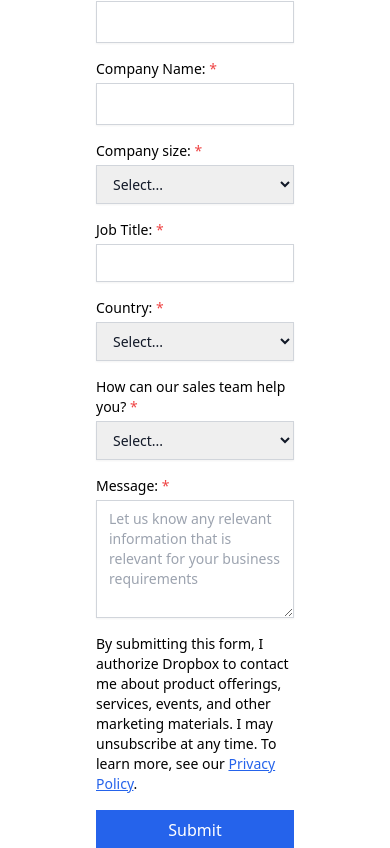
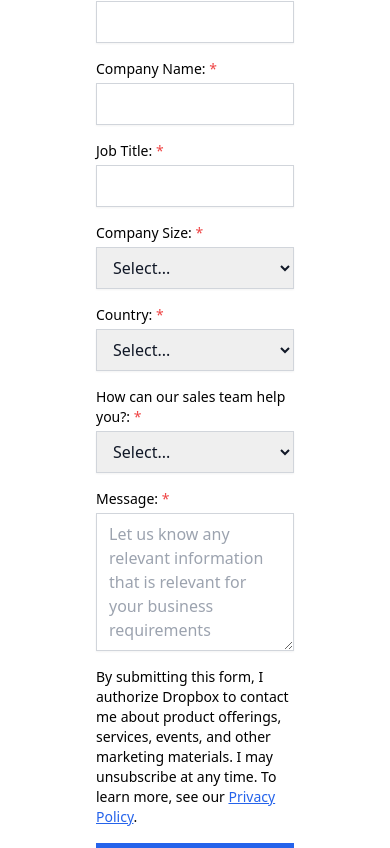
Before and after one commit to MQ-06/Dropbox-clone, a React (Vite) app: page /contact-us in a window 390 px wide. Shown: the part 1282-2130 px from the top of the page. Built offline with nearby package versions, Linux system fonts and the light colour scheme.

Commit message:
contact form validation done

```diff
--- a/src/pages/ContactUs.jsx
+++ b/src/pages/ContactUs.jsx
@@ -1,10 +1,25 @@
-import React from "react";
+import React, { useState } from "react";
 import "../index.css";
 import Navbar from "../components/NavBar";
 import Footer from "../components/Footer";
 import { NavLink } from "react-router-dom";
 
 const ContactUs = () => {
+  const [formData, setFormData] = useState({
+    firstName: "",
+    lastName: "",
+    email: "",
+    phone: "",
+    company: "",
+    companySize: "",
+    jobTitle: "",
+    country: "",
+    help: "",
+    message: "",
+  });
+
+  const [errors, setErrors] = useState({});
+
   const menuVisibility = {
     products: true,
     solutions: true,
@@ -15,6 +30,43 @@ const ContactUs = () => {
     signUp: true,
     logIn: true,
     getStarted: true,
+  };
+
+  const handleChange = (e) => {
+    setFormData({ ...formData, [e.target.name]: e.target.value });
+    setErrors({ ...errors, [e.target.name]: "" });
+  };
+
+  const validate = () => {
+    const newErrors = {};
+    if (!formData.firstName) newErrors.firstName = "First Name is required.";
+    if (!formData.lastName) newErrors.lastName = "Last Name is required.";
+    if (!formData.email) newErrors.email = "Email is required.";
+    else if (
+      !/^[A-Z0-9._%+-]+@[A-Z0-9.-]+\.[A-Z]{2,4}$/i.test(formData.email)
+    )
+      newErrors.email = "Invalid email address.";
+    if (!formData.phone) newErrors.phone = "Phone Number is required.";
+    if (!formData.company) newErrors.company = "Company Name is required.";
+    if (!formData.companySize)
+      newErrors.companySize = "Company Size is required.";
+    if (!formData.jobTitle) newErrors.jobTitle = "Job Title is required.";
+    if (!formData.country) newErrors.country = "Country is required.";
+    if (!formData.help) newErrors.help = "This field is required.";
+    if (!formData.message) newErrors.message = "Message is required.";
+
+    return newErrors;
+  };
+
+  const handleSubmit = (e) => {
+    e.preventDefault();
+    const validationErrors = validate();
+    if (Object.keys(validationErrors).length > 0) {
+      setErrors(validationErrors);
+    } else {
+      console.log("Form submitted successfully", formData);
+      // Handle form submission (e.g., API call)
+    }
   };
 
   return (
@@ -68,134 +120,101 @@ const ContactUs = () => {
 
         {/* Right Section (Form) */}
         <div className="px-16">
-          <form action="#" method="POST" className="space-y-4">
-            <div className="grid grid-cols-1 md:grid-cols-2 gap-4">
-              <div>
-                <label htmlFor="firstName" className="block text-sm text-black">
-                  First Name:<span className="text-red-500"> *</span>
+          <form onSubmit={handleSubmit} className="space-y-4">
+            {[
+              { label: "First Name", name: "firstName", type: "text" },
+              { label: "Last Name", name: "lastName", type: "text" },
+              { label: "Work Email Address", name: "email", type: "email" },
+              { label: "Phone Number", name: "phone", type: "tel" },
+              { label: "Company Name", name: "company", type: "text" },
+              { label: "Job Title", name: "jobTitle", type: "text" },
+            ].map((field) => (
+              <div key={field.name}>
+                <label
+                  htmlFor={field.name}
+                  className="block text-sm text-black"
+                >
+                  {field.label}:<span className="text-red-500"> *</span>
                 </label>
                 <input
-                  type="text"
-                  id="firstName"
-                  name="firstName"
-                  className="mt-1 block w-full border border-gray-300 shadow-sm py-2 px-3 text-gray-900 focus:ring-blue-500 focus:border-blue-500"
+                  type={field.type}
+                  id={field.name}
+                  name={field.name}
+                  value={formData[field.name]}
+                  onChange={handleChange}
+                  className={`mt-1 block w-full border ${
+                    errors[field.name] ? "border-red-500" : "border-gray-300"
+                  } shadow-sm py-2 px-3 text-gray-900 focus:ring-blue-500 focus:border-blue-500`}
                 />
+                {errors[field.name] && (
+                  <p className="text-red-500 text-xs mt-1">
+                    {errors[field.name]}
+                  </p>
+                )}
               </div>
-              <div>
-                <label htmlFor="lastName" className="block text-sm text-black">
-                  Last Name:<span className="text-red-500"> *</span>
+            ))}
+
+            {/* Dropdown Fields */}
+            {[
+              {
+                label: "Company Size",
+                name: "companySize",
+                options: [
+                  "Select...",
+                  "1-10",
+                  "11-50",
+                  "51-200",
+                  "201-500",
+                  "500+",
+                ],
+              },
+              {
+                label: "Country",
+                name: "country",
+                options: ["Select...", "United States", "Canada", "UK", "Other"],
+              },
+              {
+                label: "How can our sales team help you?",
+                name: "help",
+                options: [
+                  "Select...",
+                  "Discuss pricing and plans",
+                  "Understand specific features",
+                  "Improve workflow efficiency",
+                  "Other",
+                ],
+              },
+            ].map((dropdown) => (
+              <div key={dropdown.name}>
+                <label htmlFor={dropdown.name} className="block text-sm text-black">
+                  {dropdown.label}:<span className="text-red-500"> *</span>
                 </label>
-                <input
-                  type="text"
-                  id="lastName"
-                  name="lastName"
-                  className="mt-1 block w-full border border-gray-300 shadow-sm py-2 px-3 text-gray-900 focus:ring-blue-500 focus:border-blue-500"
-                />
+                <select
+                  id={dropdown.name}
+                  name={dropdown.name}
+                  value={formData[dropdown.name]}
+                  onChange={handleChange}
+                  className={`mt-1 block w-full border ${
+                    errors[dropdown.name]
+                      ? "border-red-500"
+                      : "border-gray-300"
+                  } shadow-sm py-2 px-3 text-gray-900 focus:ring-blue-500 focus:border-blue-500`}
+                >
+                  {dropdown.options.map((option, index) => (
+                    <option key={index} value={option}>
+                      {option}
+                    </option>
+                  ))}
+                </select>
+                {errors[dropdown.name] && (
+                  <p className="text-red-500 text-xs mt-1">
+                    {errors[dropdown.name]}
+                  </p>
+                )}
               </div>
-            </div>
+            ))}
 
-            <div>
-              <label htmlFor="email" className="block text-sm text-black">
-                Work Email Address:<span className="text-red-500"> *</span>
-              </label>
-              <input
-                type="email"
-                id="email"
-                name="email"
-                className="mt-1 block w-full border border-gray-300 shadow-sm py-2 px-3 text-gray-900 focus:ring-blue-500 focus:border-blue-500"
-              />
-            </div>
-
-            <div>
-              <label htmlFor="phone" className="block text-sm text-black">
-                Phone Number:<span className="text-red-500"> *</span>
-              </label>
-              <input
-                type="tel"
-                id="phone"
-                name="phone"
-                className="mt-1 block w-full border border-gray-300 shadow-sm py-2 px-3 text-gray-900 focus:ring-blue-500 focus:border-blue-500"
-              />
-            </div>
-
-            <div>
-              <label htmlFor="company" className="block text-sm text-black">
-                Company Name:<span className="text-red-500"> *</span>
-              </label>
-              <input
-                type="text"
-                id="company"
-                name="company"
-                className="mt-1 block w-full border border-gray-300 shadow-sm py-2 px-3 text-gray-900 focus:ring-blue-500 focus:border-blue-500"
-              />
-            </div>
-
-            <div>
-              <label htmlFor="companySize" className="block text-sm text-black">
-                Company size:<span className="text-red-500"> *</span>
-              </label>
-              <select
-                id="companySize"
-                name="companySize"
-                className="text-sm mt-1 block w-full border border-gray-300 shadow-sm py-2 px-3 text-gray-900 focus:ring-blue-500 focus:border-blue-500"
-              >
-                <option value="">Select...</option>
-                <option value="1-10">1-10</option>
-                <option value="11-50">11-50</option>
-                <option value="51-200">51-200</option>
-                <option value="201-500">201-500</option>
-                <option value="500+">500+</option>
-              </select>
-            </div>
-
-            <div>
-              <label htmlFor="jobTitle" className="block text-sm text-black">
-                Job Title:<span className="text-red-500"> *</span>
-              </label>
-              <input
-                type="text"
-                id="jobTitle"
-                name="jobTitle"
-                className="text-sm mt-1 block w-full border border-gray-300 shadow-sm py-2 px-3 text-gray-900 focus:ring-blue-500 focus:border-blue-500"
-              />
-            </div>
-
-            <div>
-              <label htmlFor="country" className="block text-sm text-black">
-                Country:<span className="text-red-500"> *</span>
-              </label>
-              <select
-                id="country"
-                name="country"
-                className="text-sm mt-1 block w-full border border-gray-300 shadow-sm py-2 px-3 text-gray-900 focus:ring-blue-500 focus:border-blue-500"
-              >
-                <option value="">Select...</option>
-                <option value="US">United States</option>
-                <option value="CA">Canada</option>
-                <option value="UK">United Kingdom</option>
-                <option value="AU">Australia</option>
-                <option value="Other">Other</option>
-              </select>
-            </div>
-
-            <div>
-              <label htmlFor="help" className="block text-sm text-black">
-                How can our sales team help you?
-                <span className="text-red-500"> *</span>
-              </label>
-              <select
-                id="help"
-                name="help"
-                className="text-sm mt-1 block w-full border border-gray-300 shadow-sm py-2 px-3 text-gray-900 focus:ring-blue-500 focus:border-blue-500"
-              >
-                <option value="">Select...</option>
-                <option value="pricing">Discuss pricing and plans</option>
-                <option value="features">Understand specific features</option>
-                <option value="workflow">Improve workflow efficiency</option>
-                <option value="other">Other</option>
-              </select>
-            </div>
-
+            {/* Message Field */}
             <div>
               <label htmlFor="message" className="block text-sm text-black">
                 Message:<span className="text-red-500"> *</span>
@@ -203,10 +222,17 @@ const ContactUs = () => {
               <textarea
                 id="message"
                 name="message"
+                value={formData.message}
+                onChange={handleChange}
+                rows="5"
                 placeholder="Let us know any relevant information that is relevant for your business requirements"
-                rows="5"
-                className="text-sm mt-1 block w-full border border-gray-300 shadow-sm py-2 px-3 text-gray-900 focus:ring-blue-500 focus:border-blue-500"
-              ></textarea>
+                className={`mt-1 block w-full border ${
+                  errors.message ? "border-red-500" : "border-gray-300"
+                } shadow-sm py-2 px-3 text-gray-900 focus:ring-blue-500 focus:border-blue-500`}
+              />
+              {errors.message && (
+                <p className="text-red-500 text-xs mt-1">{errors.message}</p>
+              )}
             </div>
 
             <div className="block text-sm text-black">
```
